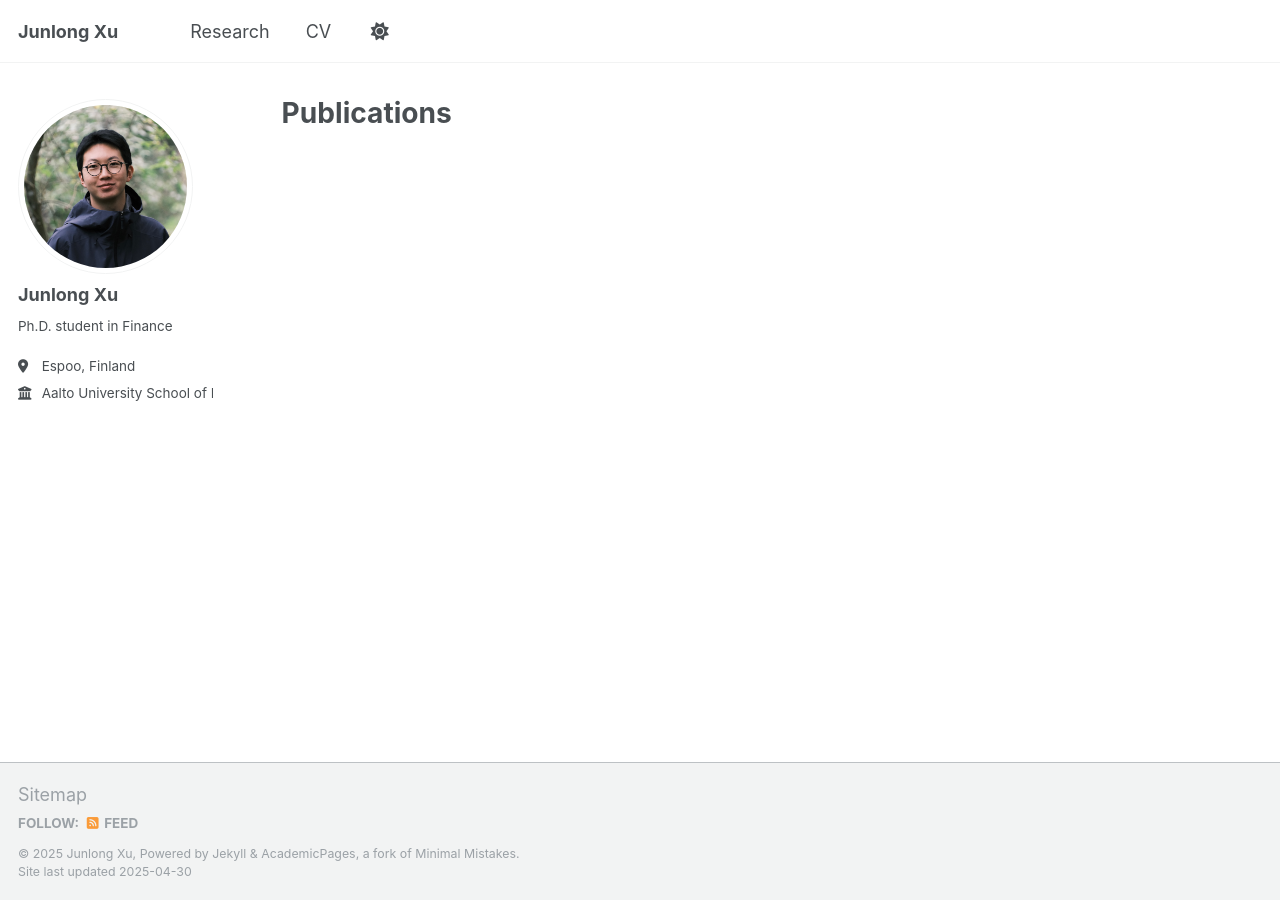
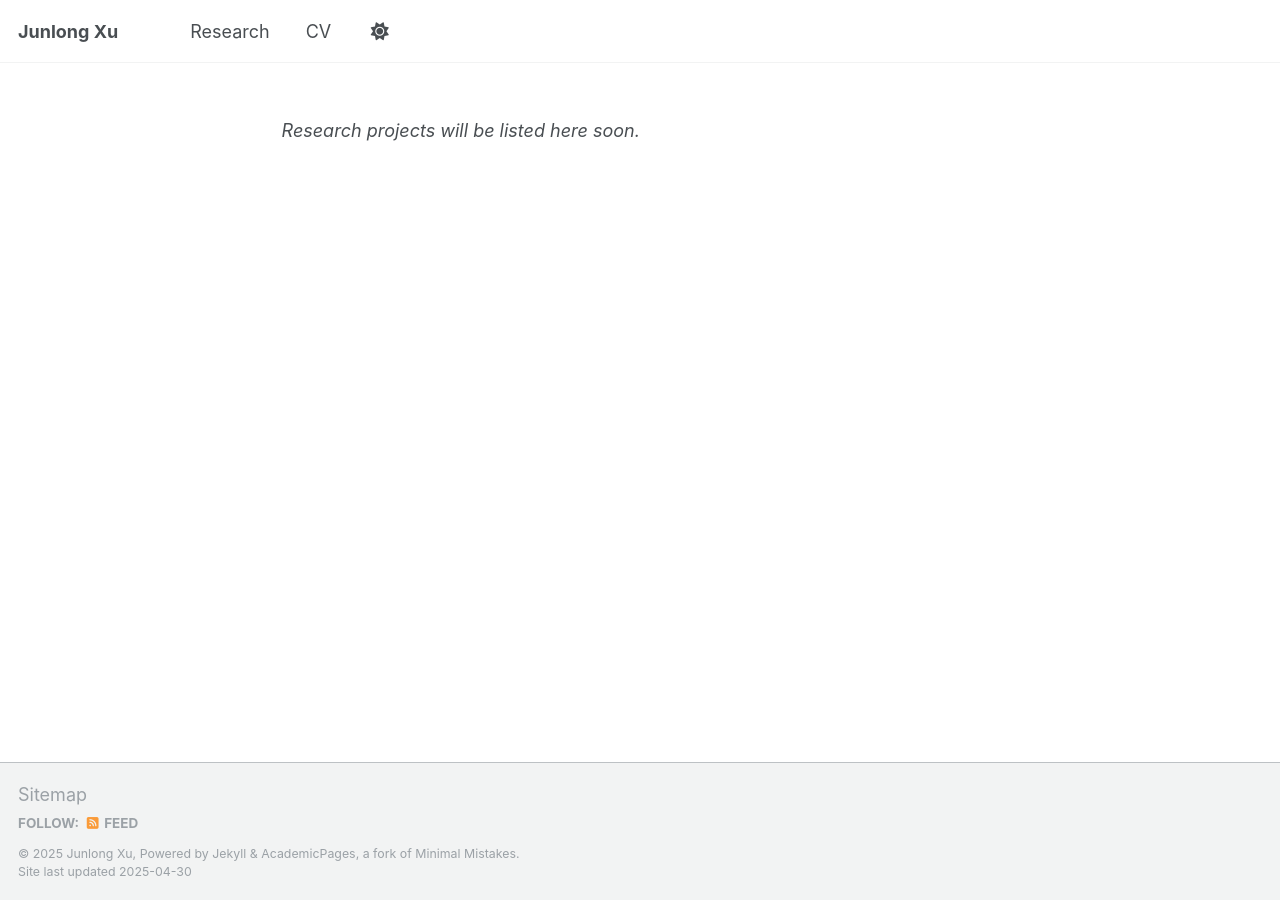
Before and after one commit to JunlongX/junlongx.github.io, a Jekyll site: the page built from _pages/publications.html, in a window 1280 px wide. Built offline with Jekyll 4.4.1, drawn with Linux system fonts in a browser that asks for light colours.

Commit message:
Update publications.html

```diff
--- a/_pages/publications.html
+++ b/_pages/publications.html
@@ -1,9 +1,11 @@
 ---
 layout: archive
-title: "Publications"
+title: ""
 permalink: /publications/
-author_profile: true
+author_profile: false
 ---
+
+<p><em>Research projects will be listed here soon.</em></p>
 
 {% if site.author.googlescholar %}
   <div class="wordwrap">You can also find my articles on <a href="{{site.author.googlescholar}}">my Google Scholar profile</a>.</div>
```
